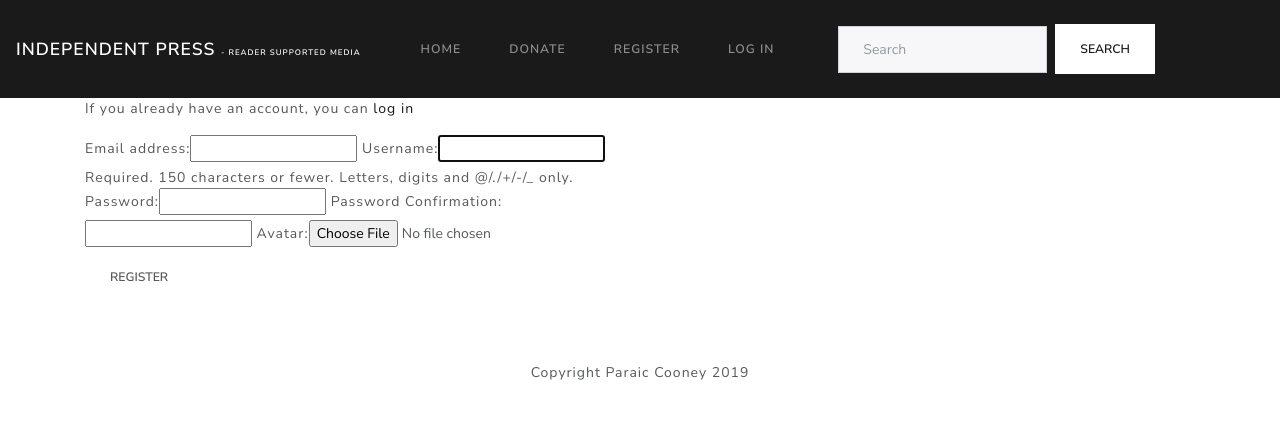
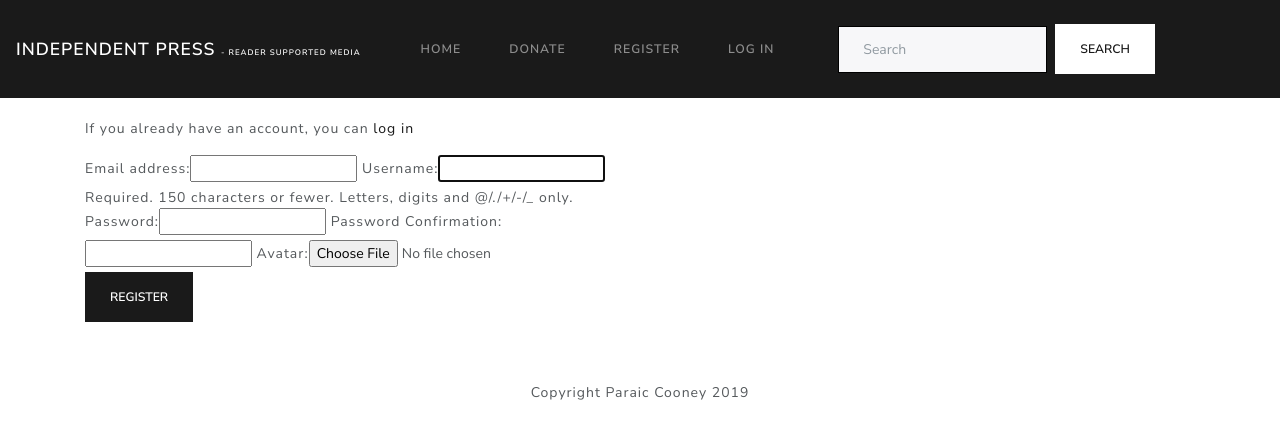
Before and after one commit to paraiccooney/full-stack-frameworks-project, a Django app: page /accounts/register/ in a window 1280 px wide. Shown: the top 439 px of the page. Run offline with Django 3.2, Linux system fonts and the light colour scheme; some libraries are stand-ins or nearby versions.

Commit message:
styling applied to authentication forms

```diff
--- a/accounts/templates/login.html
+++ b/accounts/templates/login.html
@@ -2,7 +2,7 @@
 <div class="authentication-container container">
 <form method="POST">
     {% csrf_token %} {{ login_form | as_bootstrap}}
-    <button type="submit" class="btn btn-default">Login</button>
+    <button type="submit" class="btn btn-primary">Login</button>
 </form>
 <p><a href="{% url 'password_reset' %}">Reset Password</a></p>
 </div>
--- a/accounts/templates/registration.html
+++ b/accounts/templates/registration.html
@@ -2,11 +2,11 @@
 {% block page_title %}Registration Page{% endblock %}
 {% block page_heading %}User Registration{% endblock %}
 {% block content %}
-<div class="registration-container container">
+<div class="authentication-container container">
 <p>If you already have an account, you can <a href="{% url 'login' %}">log in </a></p>
 <form method="POST">
     {% csrf_token %} {{ registration_form | as_bootstrap }}
-    <button type="submit" class="btn btn-default">Register</button>
+    <button type="submit" class="btn btn-primary">Register</button>
 </form>
 </div>
 {% endblock %}
--- a/static/css/custom.css
+++ b/static/css/custom.css
@@ -63,6 +63,10 @@ form {
     margin-top:20px;
 }
 
+.form-control {
+    border:1px solid black;
+}
+
 /* Media Queries */
 /* hide/reveal article summary based on screen size */
 .article-summary {
```
